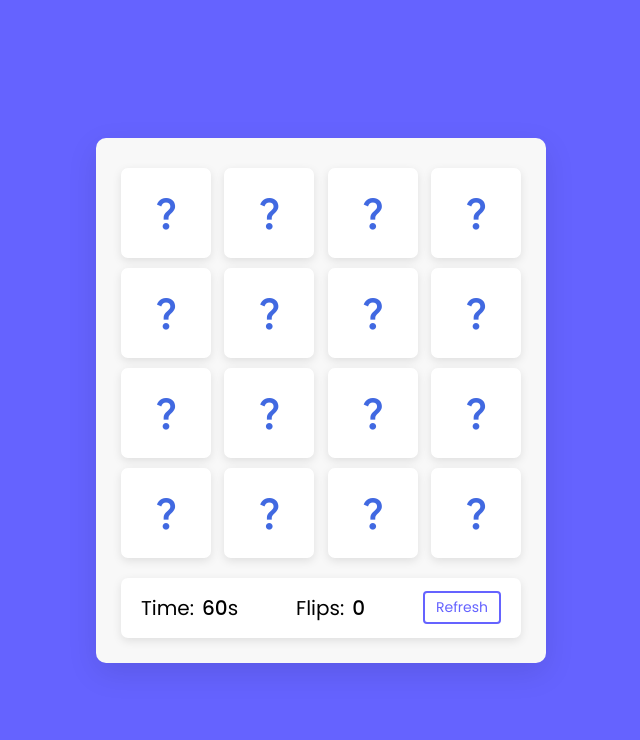
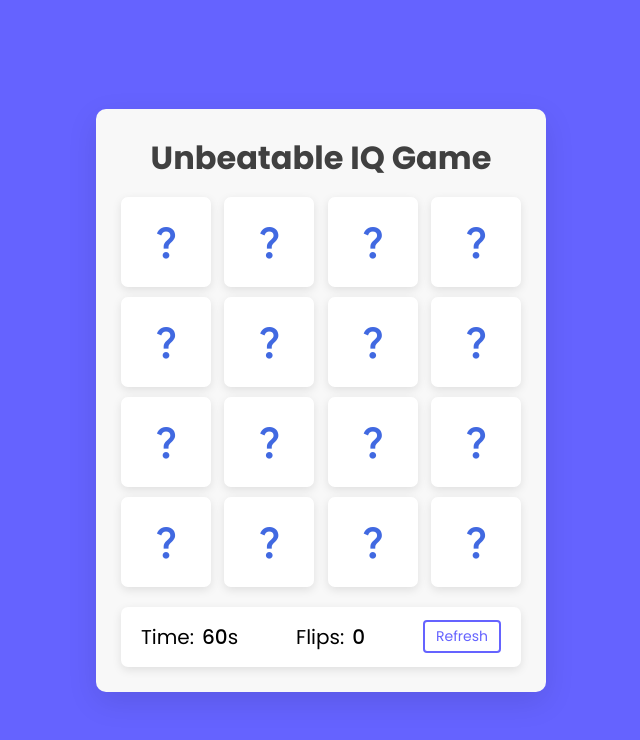
Before and after one commit to yoursandeshshrestha/Card-Game, a plain HTML site: page index.html in a window 1280 px wide. Shown: the whole page, without its empty margins (319-959 px from the left). Drawn offline with Linux system fonts and the light colour scheme.

Commit message:
added game title

```diff
--- a/index.html
+++ b/index.html
@@ -9,6 +9,9 @@
 </head>
 <body>
     <div class="wrapper">
+        <div class="Title">
+            <h1>Unbeatable IQ Game</h1>
+        </div>
         <ul class="cards">
             <li class="card">
                 <div class="view front-view">
--- a/style.css
+++ b/style.css
@@ -11,9 +11,17 @@
 body{
   display: flex;
   align-items: center;
+  flex-direction: column;
   justify-content: center;
   min-height: 100vh;
+  text-align: center;
   background: #6563FF;
+}
+
+.Title{
+  color: #404040;
+  /* box-shadow: 0 10px 30px rgba(0,0,0,0.1); */
+  margin-bottom: 10px;
 }
 
 ::selection{
@@ -27,6 +35,7 @@ body{
   background: #F8F8F8;
   box-shadow: 0 10px 30px rgba(0,0,0,0.1);
 }
+
 .cards, .card, .view, .details, p{
   display: flex;
   align-items: center;
```
